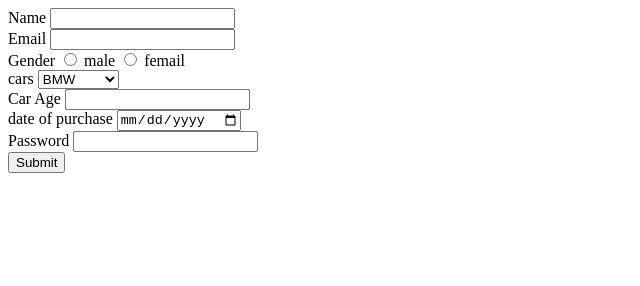
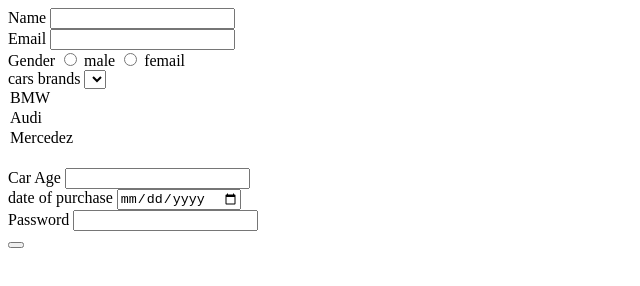
Before and after one commit to acciojob/car-insurance-form-sanatab, a website: page main.html in a window 1280 px wide. Shown: the whole page, without its empty margins (0-640 px from the left). Drawn offline with Linux system fonts and the light colour scheme.

Commit message:
created a submission

```diff
--- a/main.html
+++ b/main.html
@@ -7,7 +7,7 @@
     <title>Document</title>
 </head>
 <body>
-    <form  method="get" >
+    <form  method="" >
 
         <label for="name">Name</label>
         <input type="text" name="" id="name" required>
@@ -19,8 +19,8 @@
         <input type="radio" name="gender" required> <span>male</span>
         <input type="radio" name="gender" required> <span>femail</span>
         <br>
-        <label for="car" id="cars">cars</label>
-        <select name="cars" id="">
+        <label for="car" >cars brands</label>
+        <select name="" id="cars"></select>
             <option value="cars">BMW</option>
             <option value="cars">Audi</option>
             <option value="cars">Mercedez</option>
@@ -35,10 +35,7 @@
         <label for="password">Password</label>
         <input type="password" id="password" required>
         <br>
-        <button>Submit</button>
-
-
-
+        <button  type="submit"></button>
     </form>
 </body>
 </html>
```
